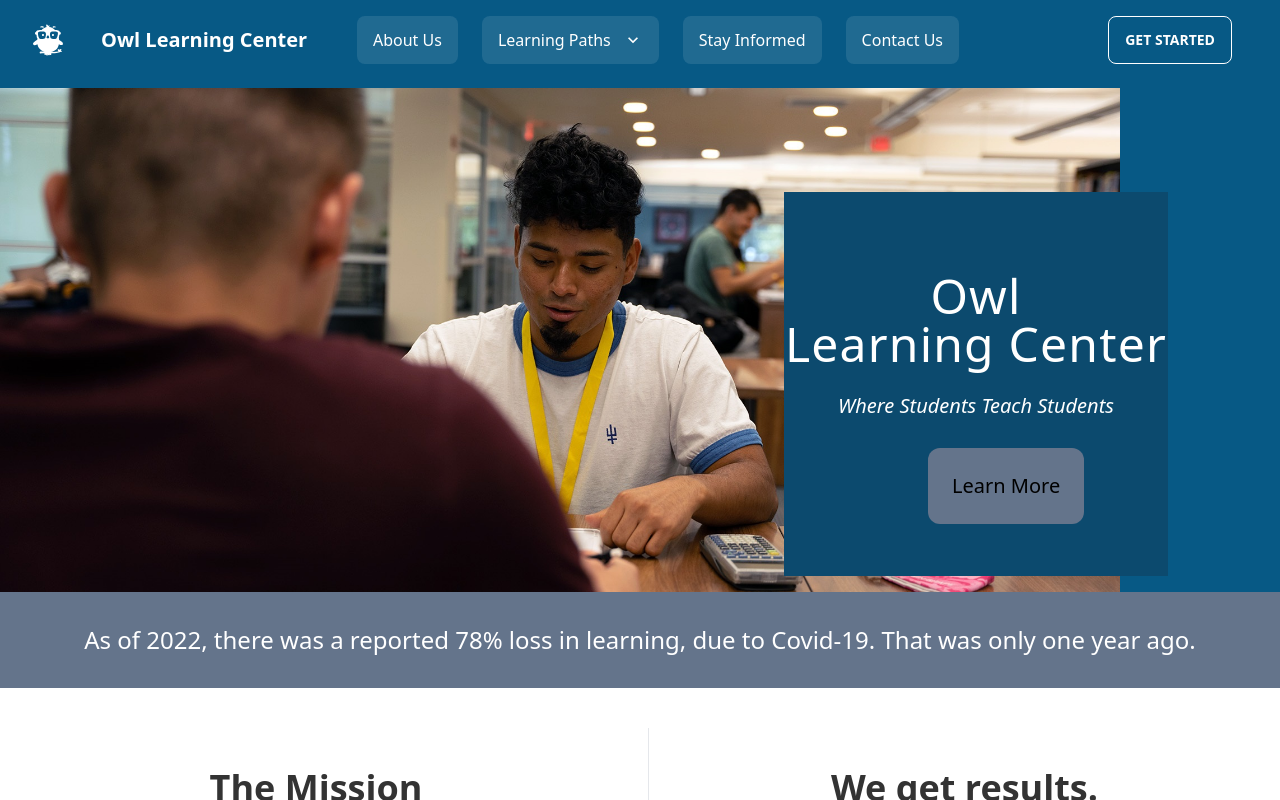
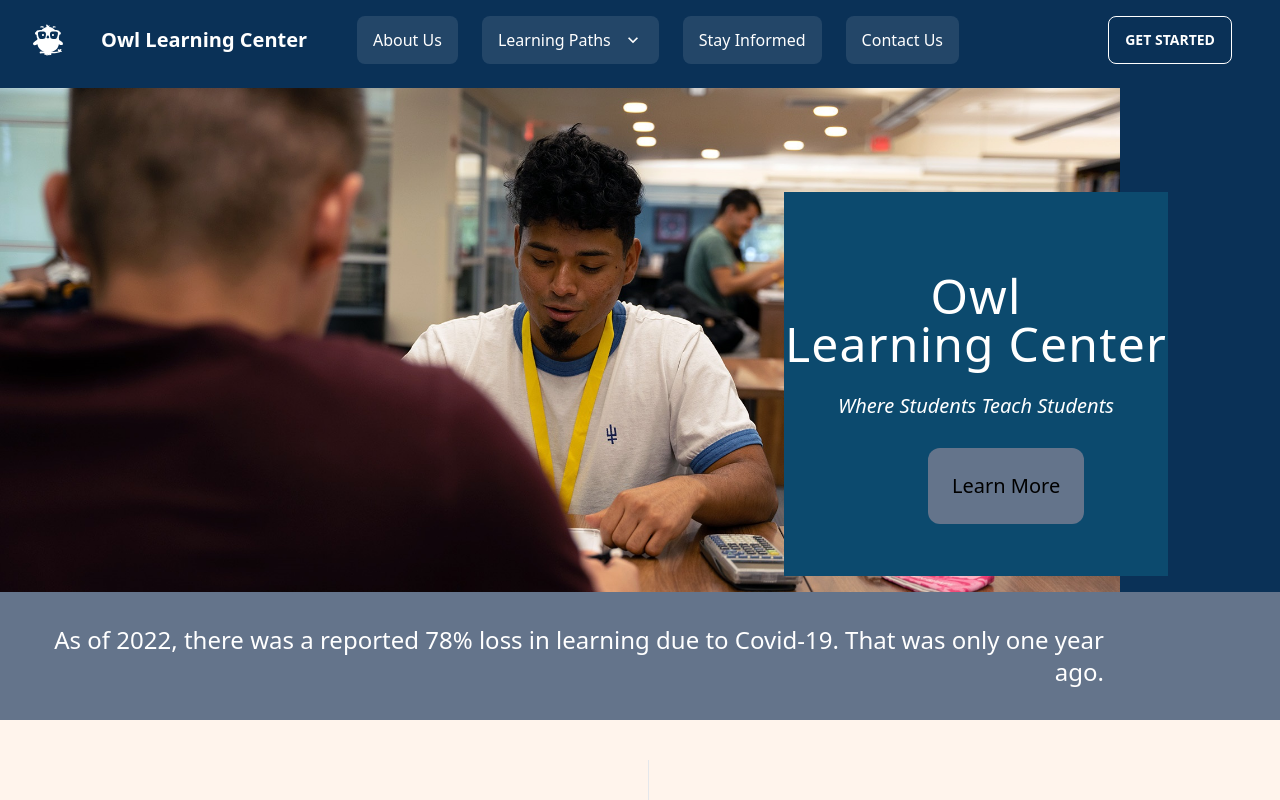
Before and after one commit to radhaghate/fbla-site, a Next.js app: page / in a window 1280 px wide. Shown: the top 800 px of the page. Built offline with nearby package versions, Linux system fonts and the light colour scheme.

Commit message:
testing color changes

```diff
--- a/src/components/navbar.js
+++ b/src/components/navbar.js
@@ -8,7 +8,7 @@ import Link from 'next/link';
 
 const Nav = () => {
   return (
-    <div className="navbar py-10 h-10 bg-sky-800">
+    <div className="navbar py-10 h-12 bg-[#0a3157]">
       <div className='ml-6'>
         <FaEarlybirds style={{ color: "white", fontSize: "2rem" }}></FaEarlybirds>
       </div>
@@ -34,7 +34,7 @@ const Nav = () => {
                 <path d="M7.41,8.58L12,13.17L16.59,8.58L18,10L12,16L6,10L7.41,8.58Z" />
               </svg>
             </Link>
-            <ul className="p-2 bg-sky-800">
+            <ul className="p-2 bg-[#0a3157]">
               <li>
                 <Link className="text-white" href='/mathAndreading'>Math & Reading</Link>
               </li>
--- a/src/pages/howItWorks.js
+++ b/src/pages/howItWorks.js
@@ -17,7 +17,7 @@ const Home = () => {
       <div className="text-center text-8xl font-bold h-30 my-10">How it Works</div>
         <div className="container bg-gray-200 mx-auto w-full">
           <div className="relative wrap overflow-hidden p-10 h-full">
-            <div class="border-2-2 absolute border-opacity-20 border-gray-700 h-full border left-1/2"></div>
+            <div className="border-2-2 absolute border-opacity-20 border-gray-700 h-full border left-1/2"></div>
             <div className="mb-8 flex justify-between items-center w-full right-timeline">
               <div className="order-1 w-5/12"></div>
               <div className="z-20 flex items-center order-1 bg-gray-800 shadow-xl w-8 h-8 rounded-full">
--- a/src/pages/index.js
+++ b/src/pages/index.js
@@ -15,7 +15,7 @@ const Home = () => {
       <Nav></Nav>
       <div className="mb-auto">
 
-        <div className="relative bg-sky-800 w-full grid grid-cols-8 auto-rows-auto">
+        <div className="relative bg-[#0a3157] w-full grid grid-cols-8 auto-rows-auto">
             <div className="col-start-1 col-end-8">
               <Image className="mt-2" src="/home-top.jpg" alt="tutoring" height={900} width={1740}/>
             </div>
@@ -32,11 +32,14 @@ const Home = () => {
 
           </div>
 
-        <div className="bg-slate-500 text-2xl text-center text-bold text-white py-8">
-          As of 2022, there was a reported 78% loss in learning, due to Covid-19. That was only one
-          year ago.
+        <div className="bg-slate-500">
+          <div className='text-2xl text-right mr-44 text-bold text-white py-8'>
+            As of 2022, there was a reported 78% loss in learning due to Covid-19. That was only one
+            year ago.
+            </div>
         </div>
 
+        <div className="bg-[#fff4ec]">
         <div className="grid grid-cols-2 gap-4 divide-x py-10">
           <div>
             <div className="text-center text-4xl font-bold py-10 underline underline-offset-8">
@@ -83,7 +86,7 @@ const Home = () => {
 
         <div className="text-center text-4xl font-bold h-30 mt-6">Why Us?</div>
 
-        <hr class="border-2 border-white-700 drop-shadow-xl mx-auto w-1/2 mt-5"/>
+        <hr className="border-2 border-white-700 drop-shadow-xl mx-auto w-1/2 mt-5"/>
 
         <div className="grid grid-cols-3 gap-6 content-center p-10">
           <div data-aos="flip-down" className="card bg-base-100 shadow-xl">
@@ -128,6 +131,7 @@ const Home = () => {
       </div>
       <Footer className="h-10"></Footer>
     </div>
+    </div>
   );
 };
 
--- a/src/pages/learningPaths.js
+++ b/src/pages/learningPaths.js
@@ -10,11 +10,12 @@ const inter = Inter({ subsets: ['latin'] });
 
 const Home = () => {
   return (
+    <div className='bg-[#fff4ec]'>
     <div className='flex flex-col h-screen justify-between'>
       <Nav className='h-10'></Nav>
       <div className='text-center text-3xl font-bold mt-7'>Choose A Path</div>
       <hr className="border-2 border-white-700 drop-shadow-xl mx-auto w-1/5 mt-5"/>
-        <div className='grid grid-rows-2 grid-cols-6 justify-center align-center align-middle m-auto mt-9 mb-9 ml-60 gap-6 h-auto'>
+        <div className='bg-[#fff4ec] grid grid-rows-2 grid-cols-6 justify-center align-center align-middle m-auto mt-9 mb-9 ml-60 gap-6 h-auto'>
           <div className='col-start-1 col-span-2'>
             <div className='bg-sky-900 w-full h-full'>
               <div className='flex text-white text-2xl justify-center pt-20'>MATH & READING</div>
@@ -38,6 +39,7 @@ const Home = () => {
         </div>
       <Footer className='h-10'></Footer>
     </div>
+    </div>
   );
 }
 
--- a/src/pages/resources.js
+++ b/src/pages/resources.js
@@ -13,6 +13,7 @@ const Home = () => {
   return (
     <div className='flex flex-col h-screen justify-between'>
       <Nav className='h-10'></Nav>
+      <div className='bg-[#fff4ec]'>
       <BlogSection1></BlogSection1>
       <hr className="border-2 border-white-700 drop-shadow-xl mx-auto w-3/5 mt-5"/>
       <BlogSection2></BlogSection2>
@@ -37,7 +38,7 @@ const Home = () => {
         </div>
         <div className='mr-64'><Image src="/resources-owlReading.png" alt="OLC Owl Reading" height={400} width={400}/></div>   {/* image here */}
       </div>
-
+      </div>
       <Footer className='h-10'></Footer>
     </div>
   );
```
Also changed, not shown: tailwind.config.js (line endings or trailing spaces).
